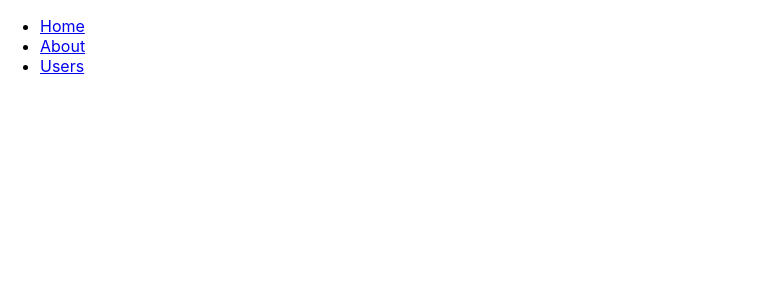
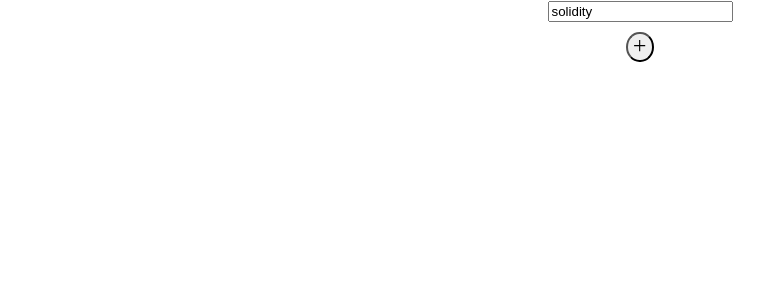
Before and after one commit to nur1208/DataReachable, a React (Create React App) app: page /test in a window 1280 px wide. Before the commit this address had no page. Shown: the top 300 px of the page, without its empty margins (0-773 px from the left). Built offline with nearby package versions, Linux system fonts and the light colour scheme.

Commit message:
create InputArray component

```diff
--- a/package.json
+++ b/package.json
@@ -8,6 +8,8 @@
     "@testing-library/user-event": "^13.5.0",
     "cluster": "^0.7.7",
     "react": "^18.2.0",
+    "react-dnd": "^16.0.1",
+    "react-dnd-html5-backend": "^16.0.1",
     "react-dom": "^18.2.0",
     "react-icons": "^4.4.0",
     "react-router-dom": "^6.3.0",
--- a/src/App.js
+++ b/src/App.js
@@ -1,25 +1,14 @@
 import Test from "./components/Test";
 import { Landing } from "./pages/Landing";
 import { Routes, Route, Link } from "react-router-dom";
+import InputArray from "./components/InputArray";
 function App() {
   return (
     <div className="App">
-      <nav>
-        <ul>
-          <li>
-            <Link to="/">Home</Link>
-          </li>
-          <li>
-            <Link to="/about">About</Link>
-          </li>
-          <li>
-            <Link to="/users">Users</Link>
-          </li>
-        </ul>
-      </nav>
       <Routes>
         <Route path="/about" element={<div>about</div>} />
         <Route path="/users" element={<div>users</div>} />
+        <Route path="/test" element={<InputArray />} />
         <Route path="/" element={<div>Home</div>} />
       </Routes>
     </div>
--- /dev/null
+++ b/src/components/InputArray.jsx
@@ -0,0 +1,75 @@
+import React, { useState } from "react";
+import { GrAdd } from "react-icons/gr";
+
+const InputArray = () => {
+  const [tasks, setTasks] = useState([
+    {
+      // Generate Unique ID
+      id: `${Date.now()}${Math.floor(Math.random() * 100)}`,
+      task: "solidity",
+    },
+  ]);
+
+  return (
+    <div style={{ textAlign: "center" }}>
+      {tasks.map((p, index) => {
+        return (
+          <div key={p.id}>
+            <input
+              onChange={(e) => {
+                const task = e.target.value;
+                setTasks((currentPeople) =>
+                  currentPeople.map((value, itemIndex) => {
+                    if (index === itemIndex) {
+                      // debugger;
+                      tasks[itemIndex].task = task;
+                      return value;
+                    }
+                    return value;
+                  })
+                );
+              }}
+              value={p.task}
+              placeholder="task"
+            />
+            {/* <button
+              onClick={() => {
+                setTasks((currentPeople) =>
+                  currentPeople.filter((x) => x.id !== p.id)
+                );
+              }}
+            >
+              x
+            </button> */}
+          </div>
+        );
+      })}
+
+      <button
+        style={{
+          borderRadius: "50%",
+          padding: "5px",
+          marginTop: "10px",
+        }}
+        onClick={() => {
+          setTasks((currentPeople) => [
+            ...currentPeople,
+
+            {
+              // Generate Unique ID
+              id: `${Date.now()}${Math.floor(
+                Math.random() * 100
+              )}`,
+              task: "",
+            },
+          ]);
+        }}
+      >
+        <GrAdd />
+      </button>
+      {/* <div>{JSON.stringify(tasks, null, 2)}</div> */}
+    </div>
+  );
+};
+
+export default InputArray;
```
Also changed, not shown: todos.txt, 1 other file (tests, documents, lock files or other folders).
